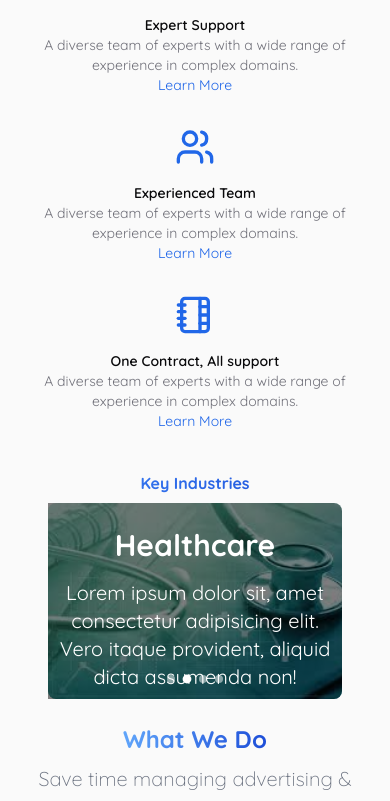
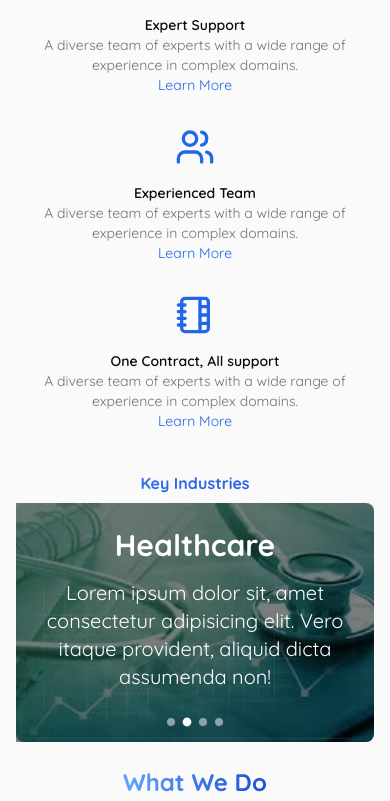
Before and after one commit to Samkipz/kodetrix, a Next.js app: page / in a window 390 px wide. Shown: the part 1174-1975 px from the top of the page. Built offline with nearby package versions, Linux system fonts and the light colour scheme.

Commit message:
Changes to about corousel2

```diff
--- a/app/ui/about/About.jsx
+++ b/app/ui/about/About.jsx
@@ -112,7 +112,7 @@ export default function CompanyAboutSlider() {
         </div>
 
         {/* Right Section with improved carousel */}
-        <div className="w-full md:w-1/2 relative flex flex-col px-8">
+        <div className="w-full md:w-1/2 relative flex flex-col md:px-8">
           <p className="mt-4 md:mt-8 text-md sm:text-lg md:text-xl lg:text-2xl font-bold text-center md:text-left bg-clip-text text-transparent bg-gradient-to-r from-blue-500 to-blue-700 whitespace-nowrap pb-2">
             Key Industries
           </p>
```
